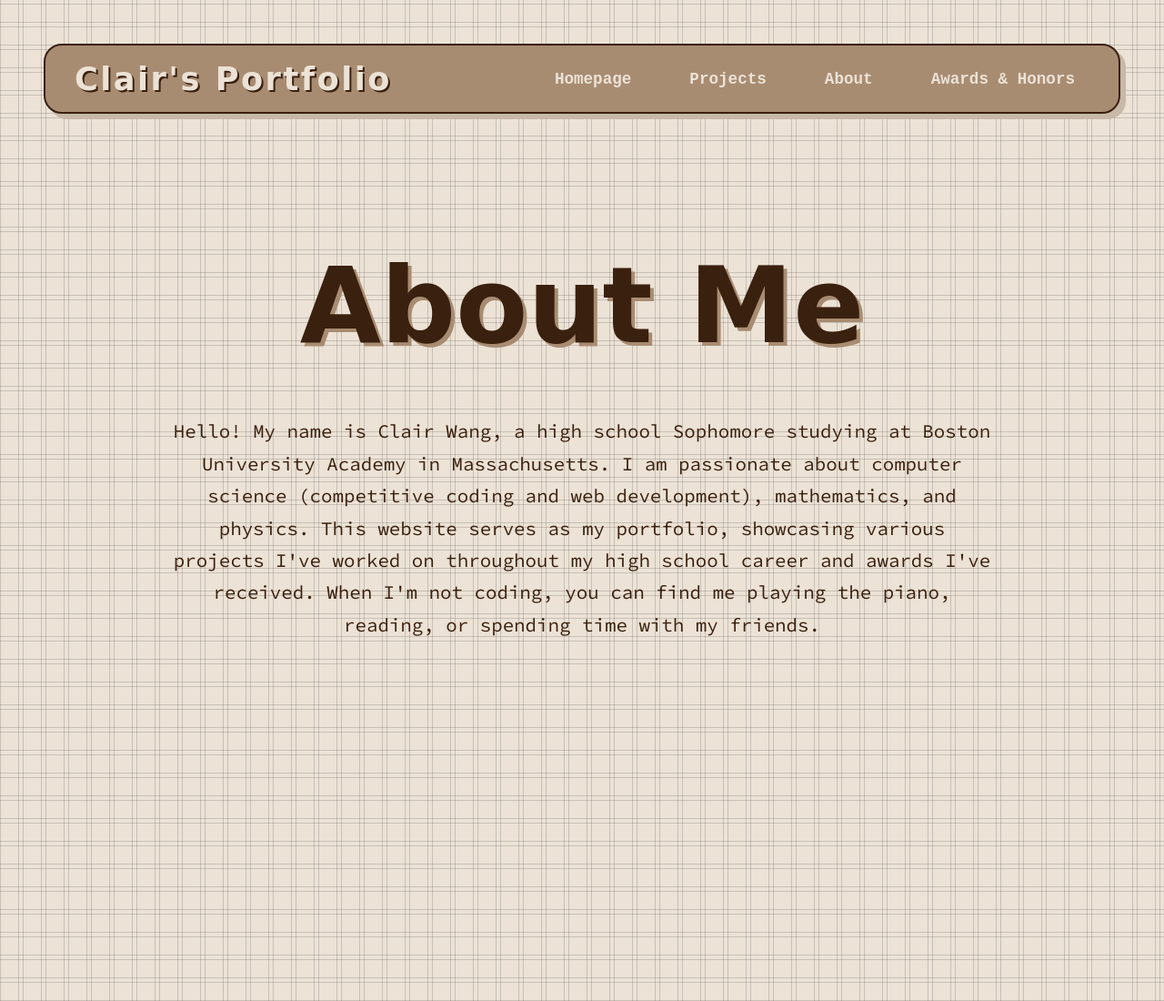
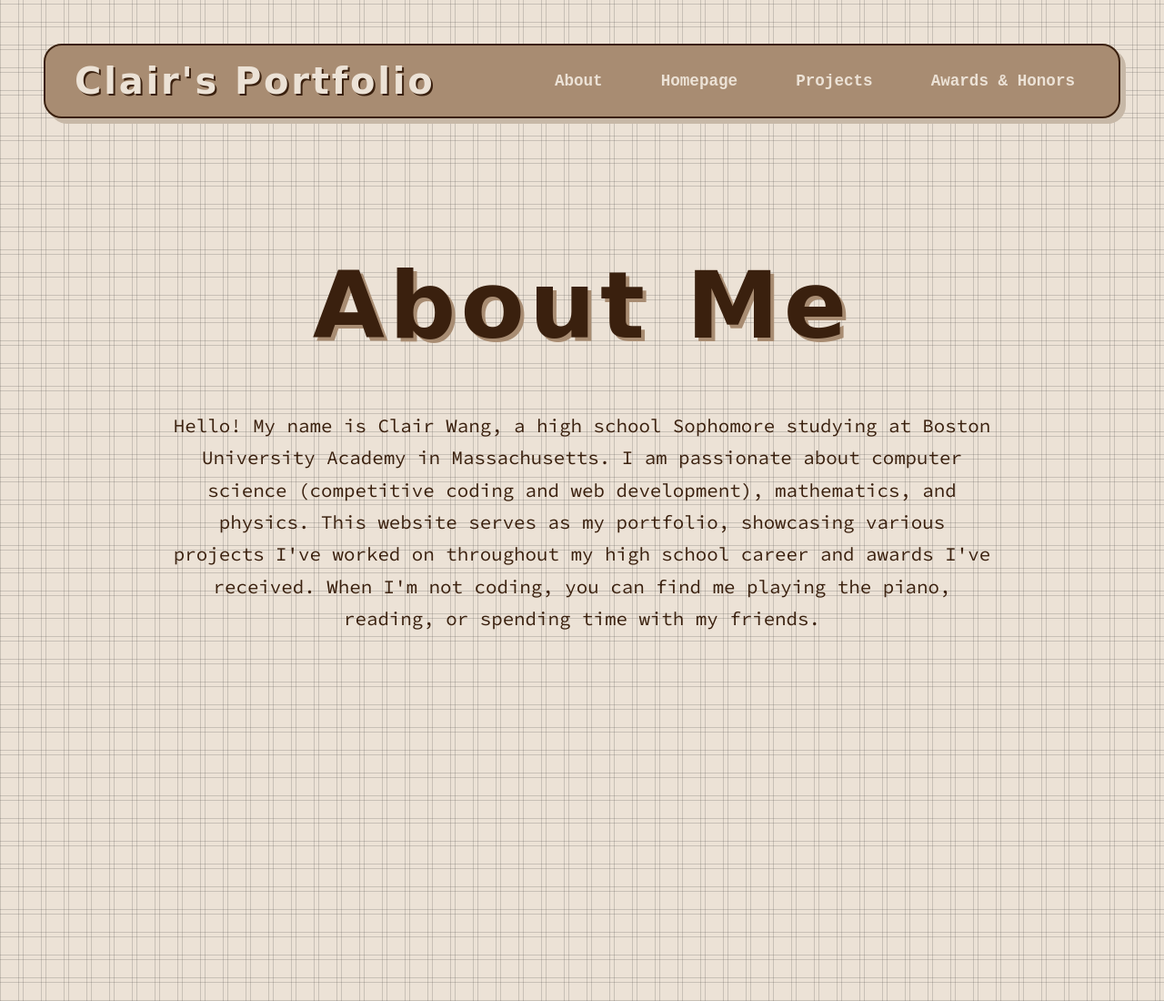
Before and after one commit to applepieeeeee/personal-website, a plain HTML site: page aboutme.html in a window 1280 px wide. Shown: the top 1100 px of the page at 91% size. Drawn offline with Linux system fonts and the light colour scheme; a web font is replaced by a local one.

Commit message:
made the navlogo consistent and adjusted some letter sizes

```diff
--- a/aboutme.html
+++ b/aboutme.html
@@ -80,7 +80,7 @@
 
         .navbar-logo{
             font-family: "Ballet", cursive;
-            font-size: 2.2rem;
+            font-size: 2.5rem;
             font-weight: 600;
             color: var(--bg-color);
 
@@ -128,11 +128,12 @@
 
         .header h1 {
             font-family: "Ballet", cursive;
-            font-size: clamp(5rem, 9vw, 9rem);
+            font-size: clamp(5rem, 8vw, 9rem);
             font-weight: 600;
 
             line-height: 0.9;
             margin-bottom: 1.5rem;
+            letter-spacing: 0.05em;
 
             color: var(--text-color);
             text-shadow: 4px 4px 0 var(--accent-color);
@@ -171,9 +172,9 @@
     <nav class = "navbar">
         <a href = "index.html" class = "navbar-logo">Clair's Portfolio</a>
         <ul class = "navbar-links">
+            <li><a href = "aboutme.html">About</a></li>
             <li><a href = "index.html">Homepage</a></li>
             <li><a href = "projects.html">Projects</a></li>
-            <li><a href = "aboutme.html">About</a></li>
             <li><a href = "awards.html">Awards & Honors</a></li>
         </ul>
     </nav>
```
Also changed, not shown: awards.html (+3 -3 lines), index.html (+1 -1 lines), projects.html (+1 -1 lines).
